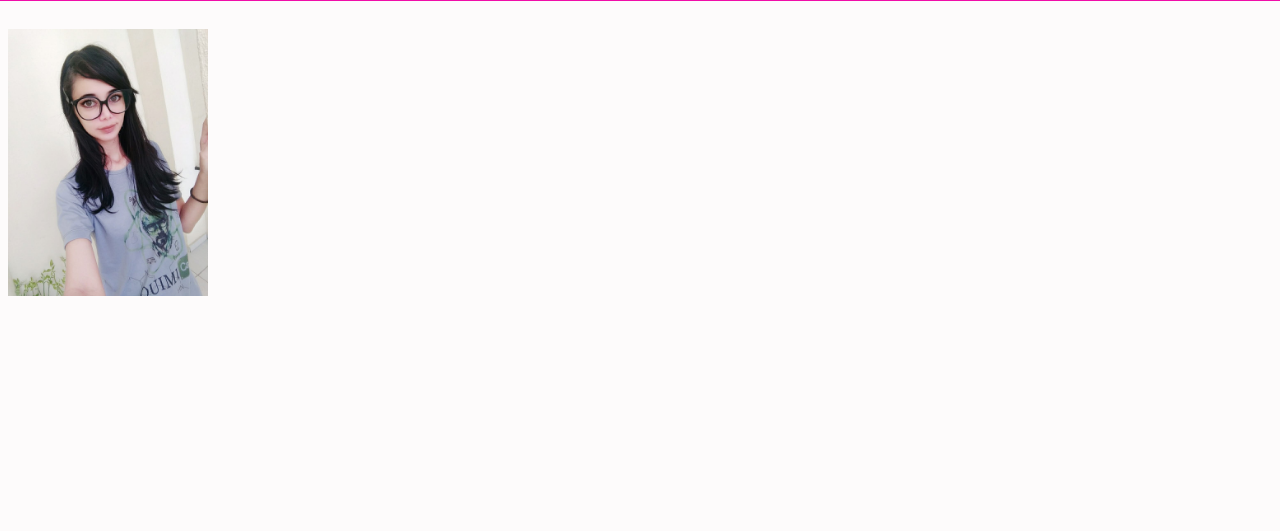
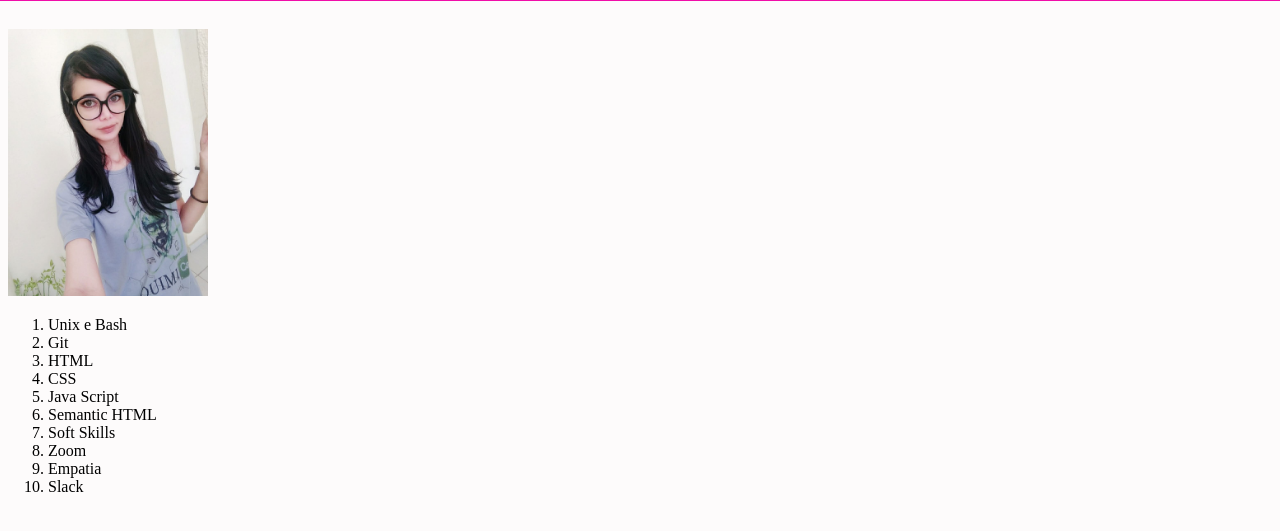
Before and after one commit to Raypcte/sd-023-b-project-lessons-learned, a plain HTML site: page index.html in a window 1280 px wide. Shown: the part 79-610 px from the top of the page. Drawn offline with Linux system fonts and the light colour scheme.

Commit message:
mensagem

```diff
--- a/index.html
+++ b/index.html
@@ -10,5 +10,17 @@
       <h1 id="titulo">Lições aprendidas - Trybe!</h1>
     </div>
     <img src="Ray.jpeg" alt="Foto de Rayane" id="minha_foto">
+    <ol>
+     <li>Unix e Bash</li>
+     <li>Git</li>
+     <li>HTML</li>
+     <li>CSS</li>
+     <li>Java Script</li>
+     <li>Semantic HTML</li>
+     <li>Soft Skills</li>
+     <li>Zoom</li>
+     <li>Empatia</li>
+     <li>Slack</li>
+    </ol>
   </body>
 </html>
```
